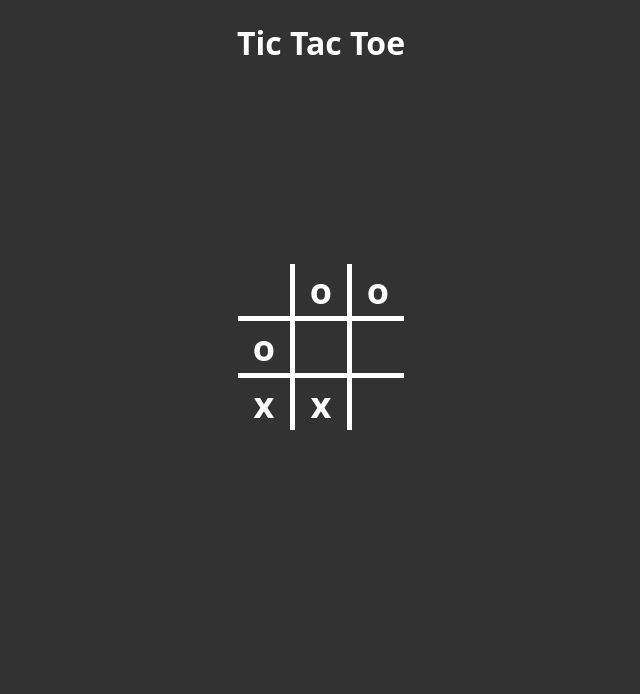
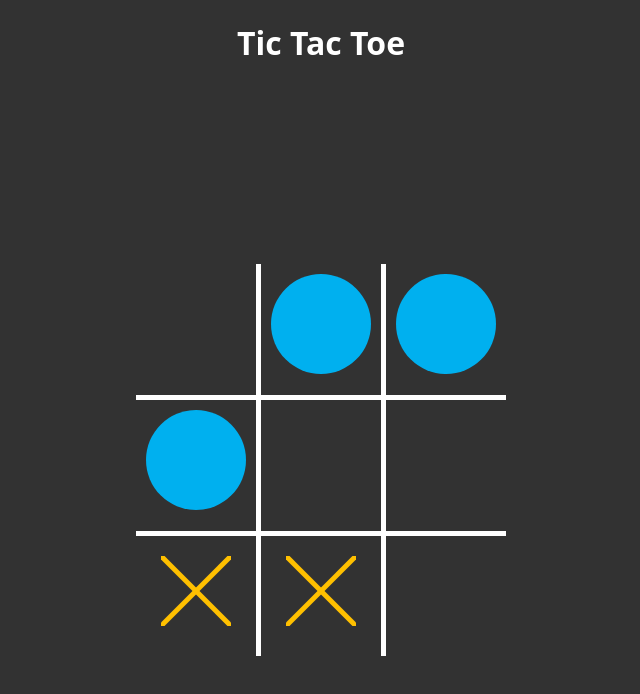
Before and after one commit to Blitzbombong/tic-tacc-toe-waldi, a plain HTML site: page index.html in a window 1280 px wide. Shown: the whole page, without its empty margins (319-959 px from the left). Drawn offline with Linux system fonts and the light colour scheme.

Commit message:
Added cross and circle

```diff
--- a/script.js
+++ b/script.js
@@ -1,4 +1,4 @@
-let fiels = [
+let fields = [
     null,
     'circle',
     'circle',
@@ -23,15 +23,57 @@ function render(fields) {
         const row = document.createElement('tr');
         for (let j = 0; j < 3; j++) {
         const cell = document.createElement('td');
-        const fieldValue = fiels[i * 3 + j];
-        if (fieldValue) {
-            cell.textContent = fieldValue === 'circle' ? 'o' : 'x';
+        const fieldValue = fields[i * 3 + j];
+
+        if (fieldValue === 'circle') {
+            const circleSVG = generateCircleSVG();
+            cell.innerHTML = circleSVG;
+        } else if (fieldValue === 'cross') {
+            const crossSVG = generateCrossSVG();
+            cell.innerHTML = crossSVG;
         }
+
         row.appendChild(cell);
-    }
+        }
         table.appendChild(row);
     }
 
     content.innerHTML = '';
     content.appendChild(table);
 }
+
+render(fields);
+
+
+//SVG HTML Animation
+function generateCircleSVG() {
+    const color = "#00B0EF";
+    const width = 70;
+    const height = 70;
+
+    const svgCode = `<svg xmlns="http://www.w3.org/2000/svg" viewBox="0 0 ${width} ${height}">
+        <circle cx="${width / 2}" cy="${height / 2}" r="${width / 2}" fill="${color}">
+        <animate attributeName="r" from="0" to="${width / 2}" dur="70ms" fill="freeze" />
+        </circle>
+    </svg>`;
+
+    return svgCode;
+}
+
+
+function generateCrossSVG() {
+    const color = "#FFC000";
+    const width = 70;
+    const height = 70;
+
+    const svgCode = `<svg xmlns="http://www.w3.org/2000/svg" viewBox="0 0 ${width} ${height}" width="${width}" height="${height}">
+        <line x1="0" y1="0" x2="${width}" y2="${height}" stroke="${color}" stroke-width="5">
+            <animate attributeName="stroke-dasharray" from="0,${Math.sqrt(width ** 2 + height ** 2)}" to="${Math.sqrt(width ** 2 + height ** 2)},${Math.sqrt(width ** 2 + height ** 2)}" dur="40ms" fill="freeze" />
+        </line>
+        <line x1="0" y1="${height}" x2="${width}" y2="0" stroke="${color}" stroke-width="5">
+            <animate attributeName="stroke-dasharray" from="0,${Math.sqrt(width ** 2 + height ** 2)}" to="${Math.sqrt(width ** 2 + height ** 2)},${Math.sqrt(width ** 2 + height ** 2)}" dur="40ms" fill="freeze" />
+        </line>
+    </svg>`;
+
+    return svgCode;
+}
--- a/style.css
+++ b/style.css
@@ -20,11 +20,12 @@ table {
     }
 
 td {
-    width: 50px;
-    height: 50px;
+    width: 100px;
+    height: 100px;
     text-align: center;
     font-size: 36px;
     font-weight: bold;
+    padding: 10px;
     }
 
 
```
